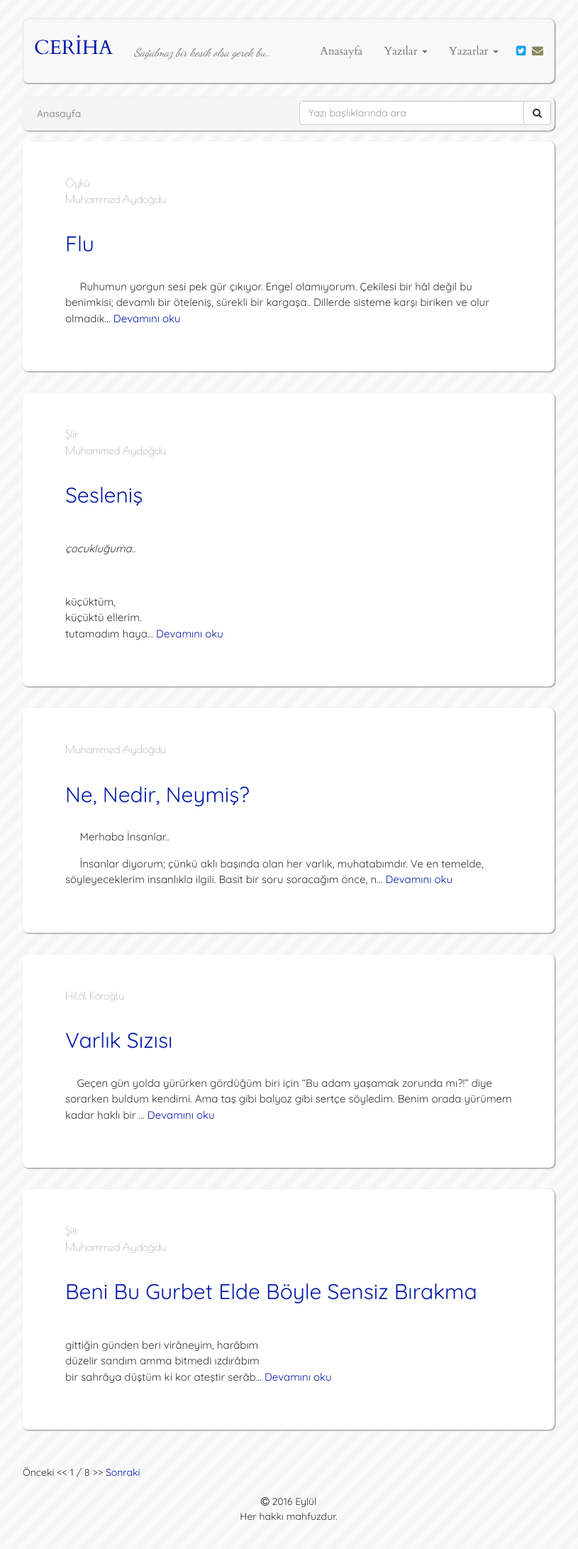
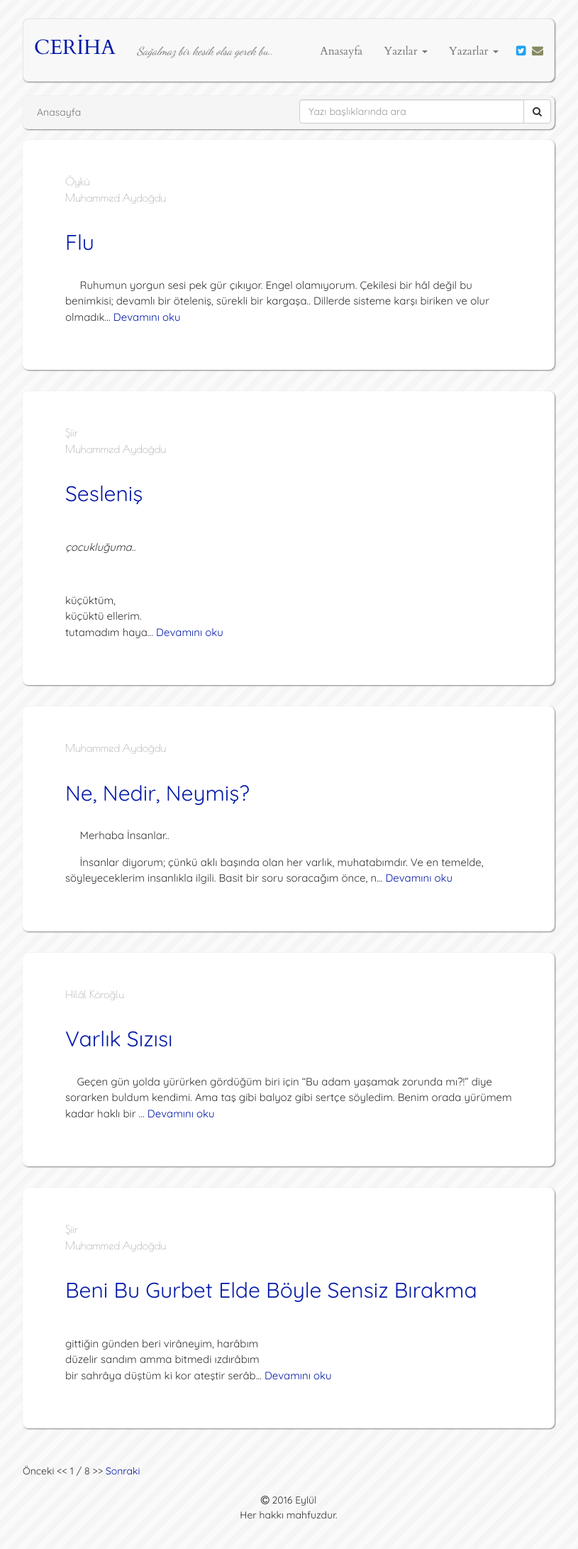
Before and after one commit to muhammedaydogdu/muhammedaydogdu.github.io, a Jekyll site: the page built from index.html, in a window 1280 px wide. Shown: the whole page at 71% size, without its empty margins (233-1048 px from the left). Built offline with Jekyll 4.4.1, drawn with Linux system fonts in a browser that asks for light colours; some web fonts are replaced; the list of posts is cut into pages by our own code.

Commit message:
Update style.css

```diff
--- a/css/style.css
+++ b/css/style.css
@@ -37,7 +37,7 @@ h2 {
 
 .navbar .navbar-brand {
   color: #041AA8;
-  font-size: 28px;
+  font-size: 29px;
 }
 
 .navbar .navbar-brand:hover {
@@ -50,7 +50,7 @@ h2 {
 
 .navbar .navbar-text {
   font-size: 16px;
-  margin-top: 20px;
+  margin-top: 18px;
   margin-bottom: 15px;
   font-family: "Dancing Script", "Times New Roman", serif;
 }
```
